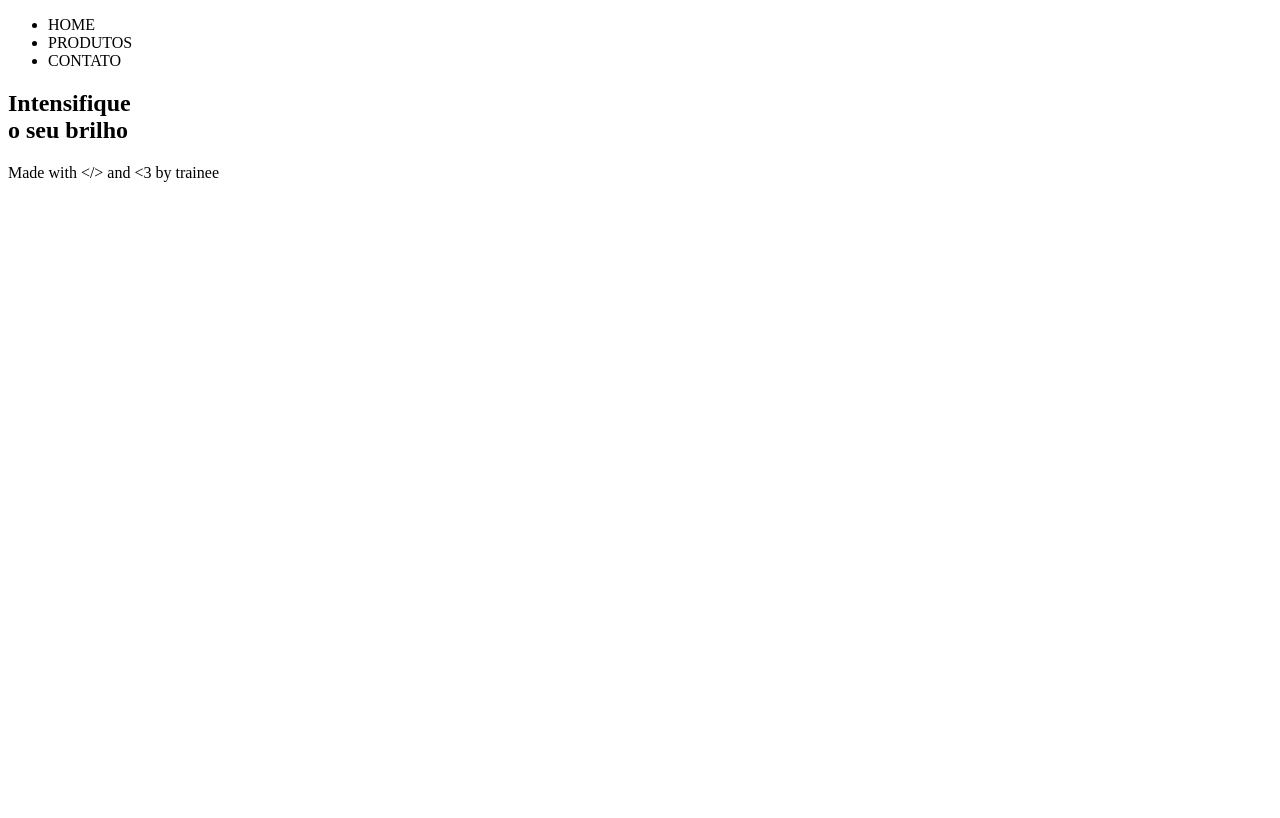
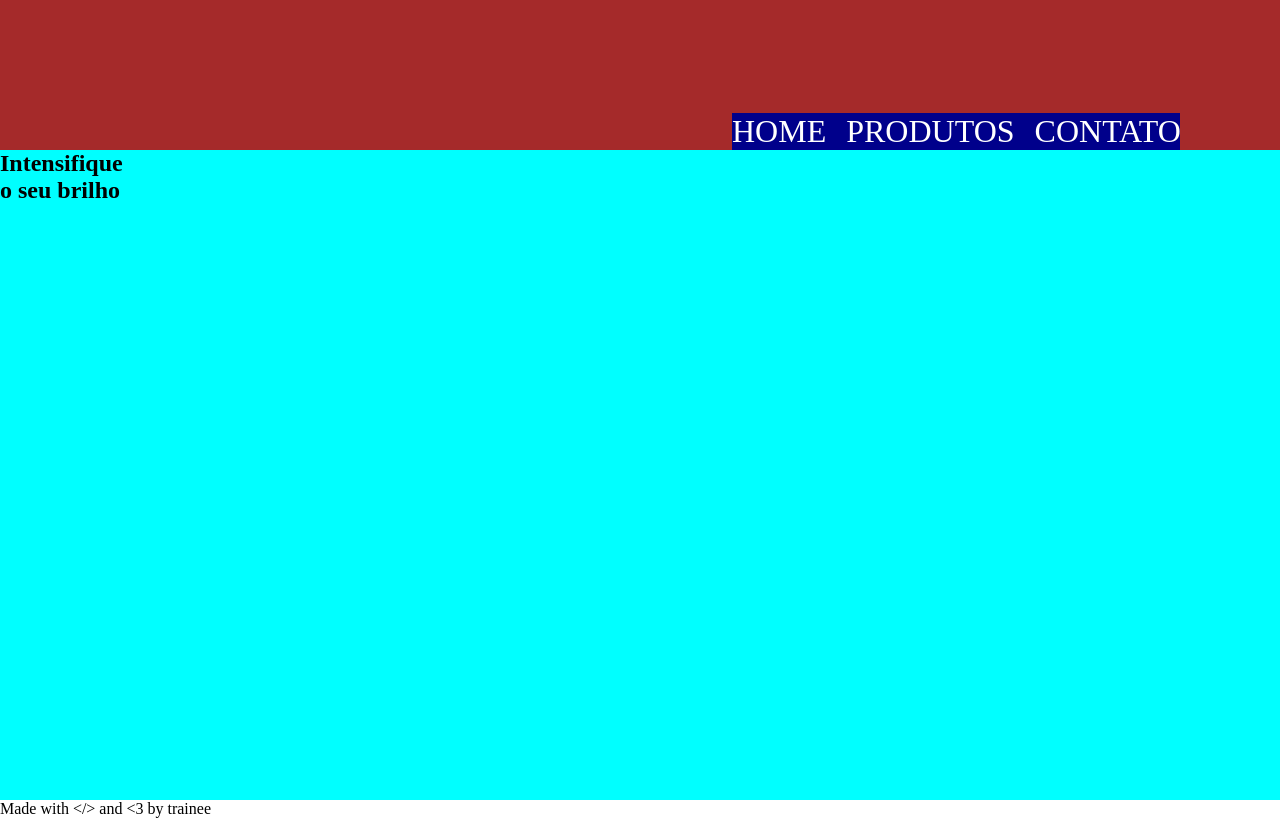
Before and after one commit to guilhermefxs/cities-boutique, a plain HTML site: page index.html in a window 1280 px wide. Drawn offline with Linux system fonts and the light colour scheme.

Commit message:
nav bar: added nav bar

```diff
--- a/index.html
+++ b/index.html
@@ -1,24 +1,27 @@
 <!DOCTYPE html>
 <html lang="pt-br">
+
 <head>
     <title>Citi's Boutique</title>
     <meta charset="UTF-8">
     <meta name="viewport" content="width=devicewidth, inicial-scale=1.0">
+    <link href="style.css" rel="stylesheet">
 </head>
+
 <body>
+    <section class="home">
         <header>
             <nav>
                 <ul>
-                    <li>HOME</li>
-                    <li>PRODUTOS</li>
-                    <li>CONTATO</li>
+                    <li><a href="#">HOME</a></li>
+                    <li><a href="#">PRODUTOS</a></li>
+                    <li><a href="#">CONTATO</a></li>
                 </ul>
             </nav>
         </header>
-    </body>
-    <section class="home">
         <h1>Intensifique <br> o seu brilho</h1>
     </section>
+
     <section class="produtos">
         <div id="anel"></div>
         <div id="relogio"></div>
@@ -33,4 +36,6 @@
         <p>Made with &#60;/&#62; and &#60;3 by trainee</p>
     </footer>
 
+</body>
+
 </html>
--- /dev/null
+++ b/style.css
@@ -0,0 +1,39 @@
+*{
+    padding: 0;
+    margin: 0;
+    text-decoration: none;
+    list-style: none;
+    box-sizing: border-box;
+}
+/* home */
+.home{
+    height: 100vh;
+    background-color: aqua;
+}
+/* navegacao */
+nav {
+    display: flex;
+    background-color: brown;
+    height: 150px;
+    align-items: flex-end;
+    justify-content: flex-end;
+}
+
+nav ul{
+    width: 35vw;
+    display: flex;
+    margin-right: 100px;
+    background-color: darkblue;
+    justify-content: space-around;
+}
+
+nav ul li{
+    display: flex;
+    padding-right: 20px;
+}
+
+nav ul li a{
+    text-decoration: none;
+    color: white;
+    font-size: 2rem;
+}
```
Lines whose indentation alone changed are shown as unchanged.
